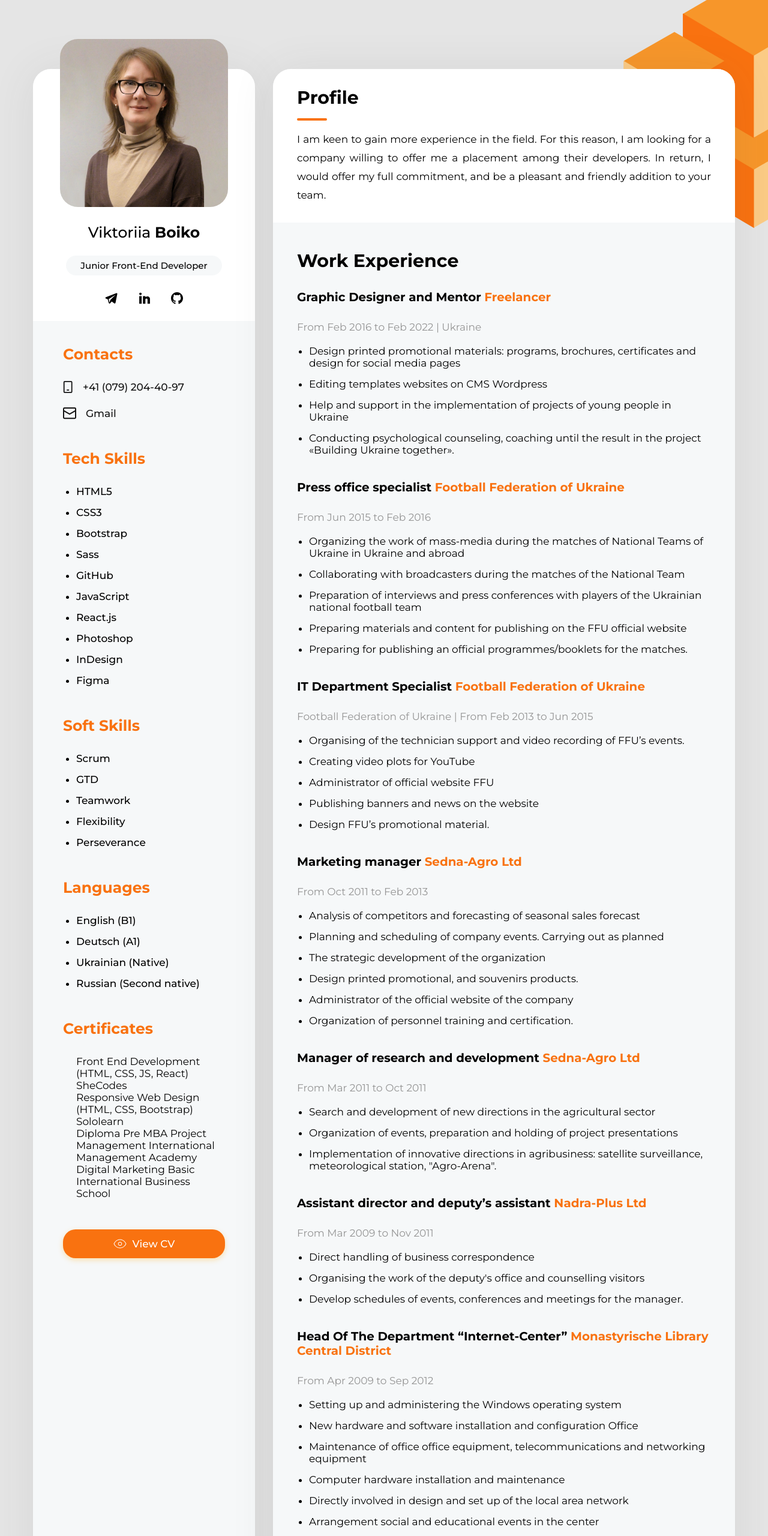
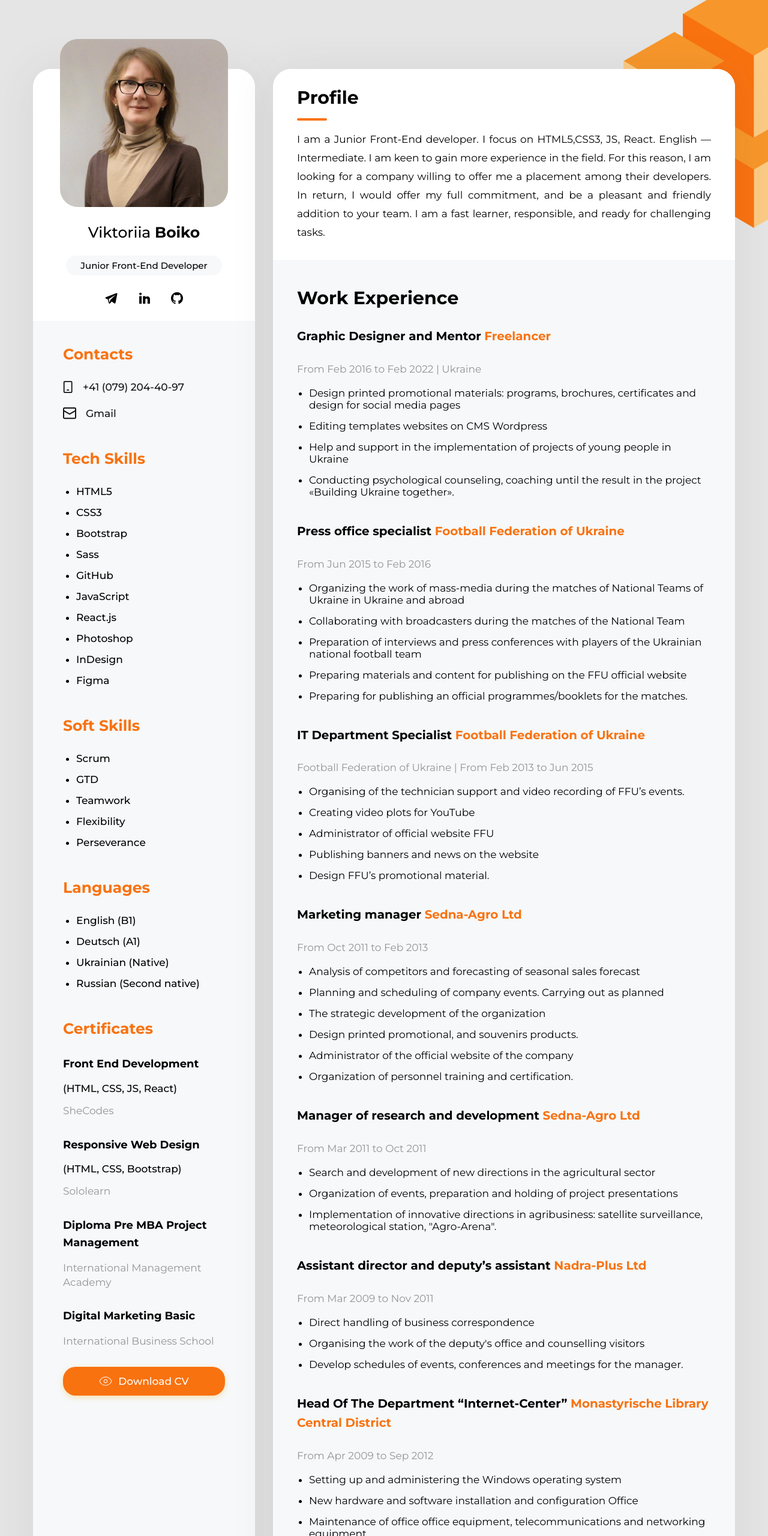
Before and after one commit to Viksia/Resume-full-version, a plain HTML site: page index.html in a window 1280 px wide. Shown: the top 2560 px of the page at 60% size. Drawn offline with Linux system fonts and the light colour scheme.

Commit message:
Edited certificates

```diff
--- a/index.html
+++ b/index.html
@@ -74,30 +74,35 @@
                 </div>
                 <div class="certificates">
                     <h4 class="about-title">Certificates</h4>
-                    <ul class="about-list">
-                        <li class="list-item-cert">Front End Development (HTML, CSS, JS, React) SheCodes</li>
-                        <li class="list-item-cert">Responsive Web Design (HTML, CSS, Bootstrap) Sololearn</li>
-                        <li class="list-item-cert">Diploma Pre MBA Project Management International Management
-                            Academy
-                        </li>
-                        <li class="list-item-cert">Digital Marketing Basic International Business School</li>
-                    </ul>
+                    <h5 class="certificates-title">Front End Development</h5>
+                    <p class="certificates-skills">(HTML, CSS, JS, React)</p>
+                    <p class="certificates-school">SheCodes</p>
+                    <h5 class="certificates-title">Responsive Web Design</h5>
+                    <p class="certificates-skills">(HTML, CSS, Bootstrap)</p>
+                    <p class="certificates-school">Sololearn</p>
+                    <h5 class="certificates-title">Diploma Pre MBA Project Management</h5>
+                    <p class="certificates-school">International Management
+                        Academy</p>
+
+                    <h5 class="certificates-title">Digital Marketing Basic</h5>
+                    <p class="certificates-school">International Business School</p>
                 </div>
                 <a href="#" target="_blank" class="button"><img src="/images/eye.svg" alt=""><span
-                        class="button-text">View
-                        CV</span></a>
+                        class="button-text">Download CV</span></a>
             </div>
 
         </aside>
         <main class="container-content">
             <div class="profile">
                 <h1 class="profile-title">Profile</h1>
-                <p class="profile-description">I am keen to gain more experience in the field. For this reason, I am
-                    looking for a company willing
-                    to offer me a
-                    placement among their developers. In return, I would offer my full commitment, and be a pleasant and
-                    friendly addition
-                    to your team.</p>
+                <p class="profile-description">I am a Junior Front-End developer. I focus on HTML5,CSS3, JS, React.
+                    English — Intermediate. I am keen to gain more
+                    experience in the field. For this reason, I am looking for a company willing to offer me a placement
+                    among their
+                    developers. In return, I would offer my full commitment, and be a pleasant and friendly addition to
+                    your team. I am a
+                    fast learner, responsible, and ready for challenging
+                    tasks.</p>
             </div>
             <div class="experience">
                 <section>
@@ -228,22 +233,22 @@
                         </ul>
                     </div>
                 </section>
-                <section>
+                <section class="education">
                     <h2 class="experience-title">Education</h2>
 
                     <div class="job-position">
-                        <h3 class="experience-subtitle">Interregional Academy of Personnel Management</h3>
-                        <p class="period">From 2008 to 2010 | Kyiv</p>
+                        <h3 class="education-experience-subtitle">Interregional Academy of Personnel Management</h3>
+                        <p class="education-period">From 2008 to 2010 | Kyiv</p>
                         <p>Psychologist | Specialist</p>
                     </div>
                     <div class="job-position">
-                        <h3 class="experience-subtitle">National National Academy of Telecommunication</h3>
-                        <p class="period">From 2000 to 2006 | Odessa</p>
+                        <h3 class="education-experience-subtitle">National National Academy of Telecommunication</h3>
+                        <p class="education-period">From 2000 to 2006 | Odessa</p>
                         <p>Economist | Magister</p>
                     </div>
                     <div class="job-position">
-                        <h3 class="experience-subtitle">National National Academy of Telecommunication</h3>
-                        <p class="period">From 2000 to 2006 | Odessa</p>
+                        <h3 class="education-experience-subtitle">National National Academy of Telecommunication</h3>
+                        <p class="education-period">From 2000 to 2006 | Odessa</p>
                         <p>Engineer | Specialist</p>
                     </div>
                 </section>
--- a/styles/main.scss
+++ b/styles/main.scss
@@ -157,8 +157,22 @@ aside {
     background-color: #f7962a;
   }
 
-  .list-item-cert {
-    list-style-type: none;
+  .certificates {
+    .certificates-title {
+      font-weight: bold;
+      font-size: 18px;
+      line-height: 1.6;
+      margin-bottom: 16px;
+    }
+    .certificates-skills {
+      font-weight: 500;
+      margin-bottom: 16px;
+    }
+    .certificates-school {
+      margin-bottom: 30px;
+      line-height: 1.4;
+      color: #959595;
+    }
   }
 }
 
@@ -217,6 +231,7 @@ main {
 
       .experience-subtitle {
         font-weight: bold;
+        line-height: 1.6;
         margin-bottom: 28px;
       }
       .experience-subtitle span {
@@ -228,4 +243,14 @@ main {
       }
     }
   }
+  .education {
+    .education-experience-subtitle {
+      margin-bottom: 20px;
+    }
+    .education-period {
+      margin-bottom: 20px;
+      margin-top: 20px;
+      color: #959595;
+    }
+  }
 }
```
Also changed, not shown: styles/main.css, 1 other file.
